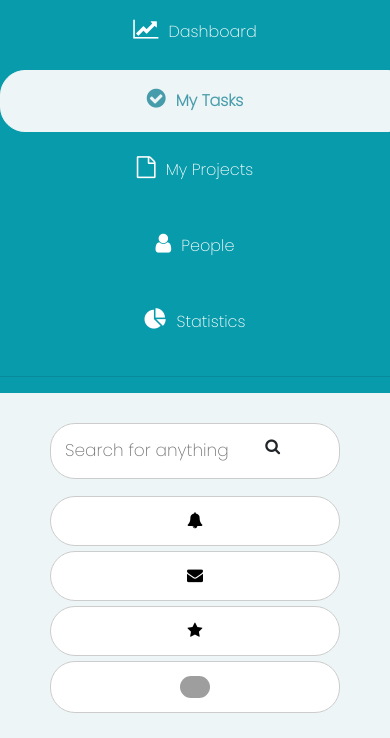
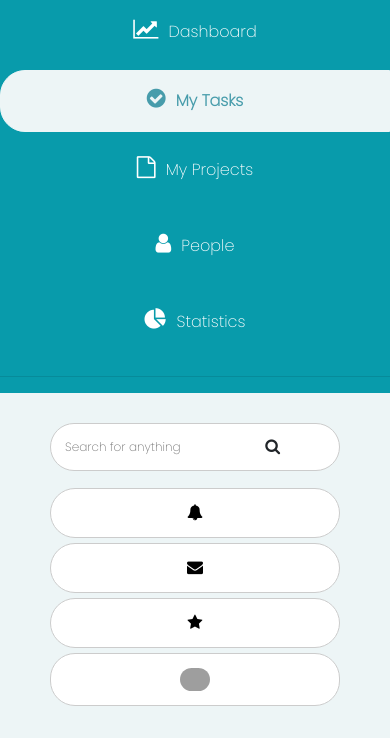
Before and after one commit to Shubhampratapsingh/dashboard1, a plain HTML site: page index.html in a window 390 px wide. Shown: the part 94-832 px from the top of the page. Drawn offline with nearby package versions, Linux system fonts and the light colour scheme; grey boxes are pictures that could not be loaded.

Commit message:
Update style.css

```diff
--- a/style.css
+++ b/style.css
@@ -256,6 +256,9 @@ td.file-td {
     .page .left-section .left-heading{
         margin-right: 5px !important;
     }
+     .topnav input[type=text]{
+        font-size:12px;
+    }
 }
 @media (min-width: 450px) and (max-width: 750px) {
    .topnav .icons a{
```
